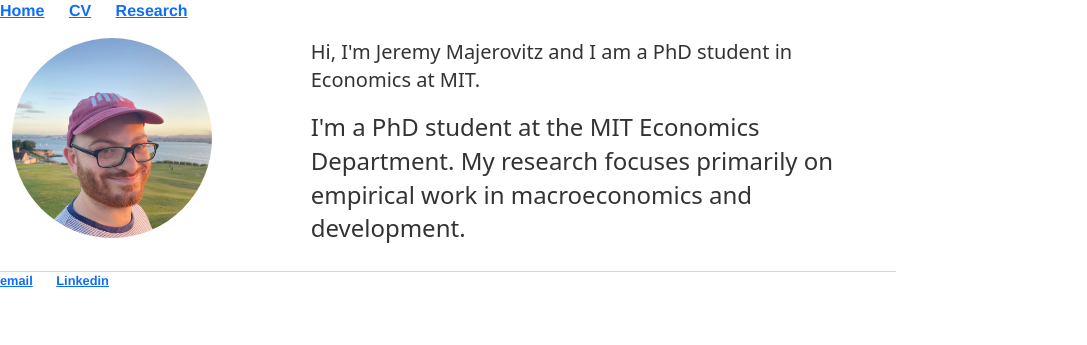
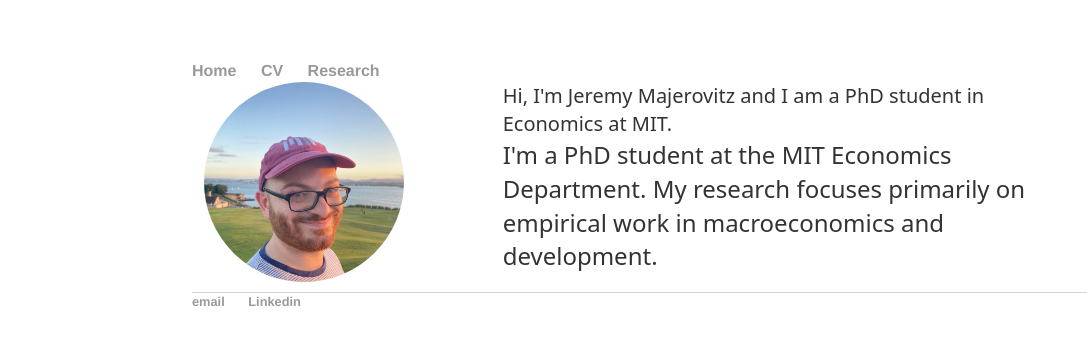
Before and after one commit to jmajic/jmajic.github.io, a Jekyll site: the page built from index.html, in a window 1280 px wide. Shown: the top 345 px of the page, without its empty margins (0-1087 px from the left). Built offline with Jekyll 4.4.1, drawn with Linux system fonts in a browser that asks for light colours.

Commit message:
Switch order of bootstrap and main, to see if that matters

```diff
--- a/_layouts/default.html
+++ b/_layouts/default.html
@@ -3,8 +3,8 @@
 		<head>
 			<title>{{ page.title }}</title>
 			<!-- link to main stylesheet -->
+			<link rel="stylesheet" type="text/css" href="/css/bootstrap.css">
 			<link rel="stylesheet" type="text/css" href="/css/main.css">
-			<link rel="stylesheet" type="text/css" href="/css/bootstrap.css">
 		</head>
 
 		{% include google_analytics.html %}
```
